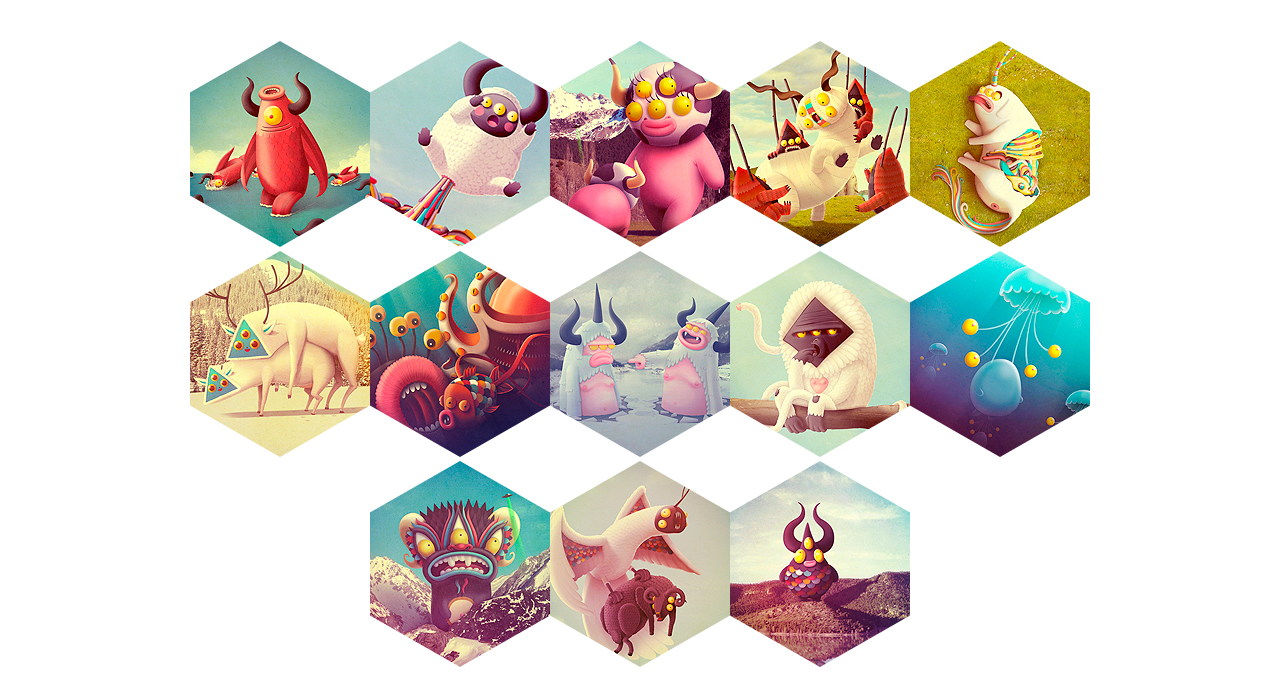
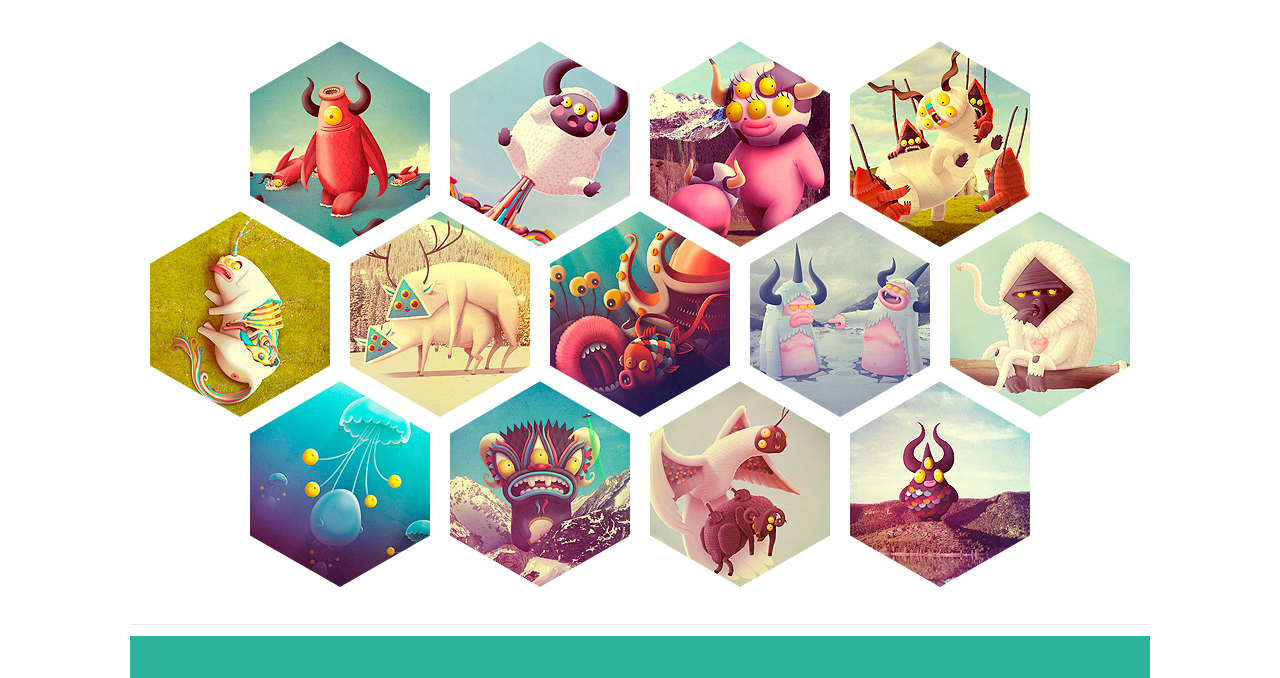
Before and after one commit to kirillchacha/new_project, a website: page #projects/index.html in a window 1280 px wide. Shown: the part 122-800 px from the top of the page. Drawn offline with nearby package versions, Linux system fonts and the light colour scheme; files that its build step writes are made by us from their sources; files whose address does not match are found by name; a web font is replaced by a local one.

Commit message:
Completion of project creation

```diff
--- a/#projects/index.html
+++ b/#projects/index.html
@@ -16,19 +16,25 @@
 				<div class="container"><main class="main">
 					<section id="PORTFOLIO" class="portfolio">
 						<div id="gall" class="galery">
+							<div class="row">
 								<a href="img/Portfolio/1-Layer-33.jpg"  class="ulightbox" target="_blank" title="Нажмите, для просмотра в полном размере..."><img src="img/Portfolio/1-Layer-33.jpg"/></a>
 								<a href="img/Portfolio/2-Layer-31.jpg" class="ulightbox" target="_blank" title="Нажмите, для просмотра в полном размере..."><img src="img/Portfolio/2-Layer-31.jpg"/></a>
 								<a href="img/Portfolio/3-Layer-34.jpg" class="ulightbox" target="_blank" title="Нажмите, для просмотра в полном размере..."><img src="img/Portfolio/3-Layer-34.jpg"/></a>
 								<a href="img/Portfolio/4-Layer-35.jpg" class="ulightbox" target="_blank" title="Нажмите, для просмотра в полном размере..."><img src="img/Portfolio/4-Layer-35.jpg"/></a>
+							</div>
+							<div class="row">
 								<a href="img/Portfolio/5-Layer-36.jpg" class="ulightbox" target="_blank" title="Нажмите, для просмотра в полном размере..."><img src="img/Portfolio/5-Layer-36.jpg"/></a>
 								<a href="img/Portfolio/6-Layer-44.jpg" class="ulightbox" target="_blank" title="Нажмите, для просмотра в полном размере..."><img src="img/Portfolio/6-Layer-44.jpg"/></a>
 								<a href="img/Portfolio/7-Layer-37.jpg" class="ulightbox" target="_blank" title="Нажмите, для просмотра в полном размере..."><img src="img/Portfolio/7-Layer-37.jpg"/></a>
 								<a href="img/Portfolio/8-Layer-38.jpg" class="ulightbox" target="_blank" title="Нажмите, для просмотра в полном размере..."><img src="img/Portfolio/8-Layer-38.jpg"/></a>
 								<a href="img/Portfolio/9-Layer-39.jpg" class="ulightbox" target="_blank" title="Нажмите, для просмотра в полном размере..."><img src="img/Portfolio/9-Layer-39.jpg"/></a>
+							</div>
+							<div class="row">
 								<a href="img/Portfolio/10-Layer-40.jpg" class="ulightbox" target="_blank" title="Нажмите, для просмотра в полном размере..."><img src="img/Portfolio/10-Layer-40.jpg"/></a>
 								<a href="img/Portfolio/11-Layer-41.jpg" class="ulightbox" target="_blank" title="Нажмите, для просмотра в полном размере..."><img src="img/Portfolio/11-Layer-41.jpg"/></a>
 								<a href="img/Portfolio/12-Layer-43.jpg" class="ulightbox" target="_blank" title="Нажмите, для просмотра в полном размере..."><img src="img/Portfolio/12-Layer-43.jpg"/></a>
 								<a href="img/Portfolio/13-Layer-42.jpg" class="ulightbox" target="_blank" title="Нажмите, для просмотра в полном размере..."><img src="img/Portfolio/13-Layer-42.jpg"/></a>
+							</div>
 						</div>
 						<br>
 						<hr>
--- a/#projects/scss/style.scss
+++ b/#projects/scss/style.scss
@@ -90,8 +90,8 @@ body {
 }
 
 .portfolio {
-	height: 720px;
-	margin: 0;
+	//height: 720px;
+	margin: 0 0 11px;
 	margin-top: 16%;
 	padding: 0;
 	background: white;
@@ -105,25 +105,35 @@ body {
 }
 
 #gall {
-	display: flex;
+	//display: flex;
 	flex: 10px 10px 33%;
 	flex-wrap: wrap;
 	justify-content: center;
-	:hover {
-		img {
-			width:200px;
-			transition: 0.5s;
-		}
-	}
 }
 
 .galery {
 	margin: 10px 50px;
-	display: flex;
-	flex-wrap: wrap;
+	//display: flex;
+	//flex-wrap: wrap;
 	justify-content: center;
 	transition:width 0.5s ease;
-	flex: 10px 10px 33%;
+	//flex: 10px 10px 33%;
+	.row {
+		text-align: center;
+		margin: 0 -10% -40px;
+		width: 120%;
+		a {
+			display: inline-block;
+			vertical-align: top;
+			margin: 0 8px;
+			clip-path: polygon(50% 0%, 100% 25%, 100% 75%, 50% 100%, 0% 75%, 0% 25%);
+
+			&:hover {
+				transition: 0.5s;
+				transform: scale(1.1);
+			}
+		}
+	}
 }
 
 .about-me {
```
Also changed, not shown: dist/css/style.css, dist/css/style.min.css, dist/index.html. Lines whose indentation alone changed are shown as unchanged.
